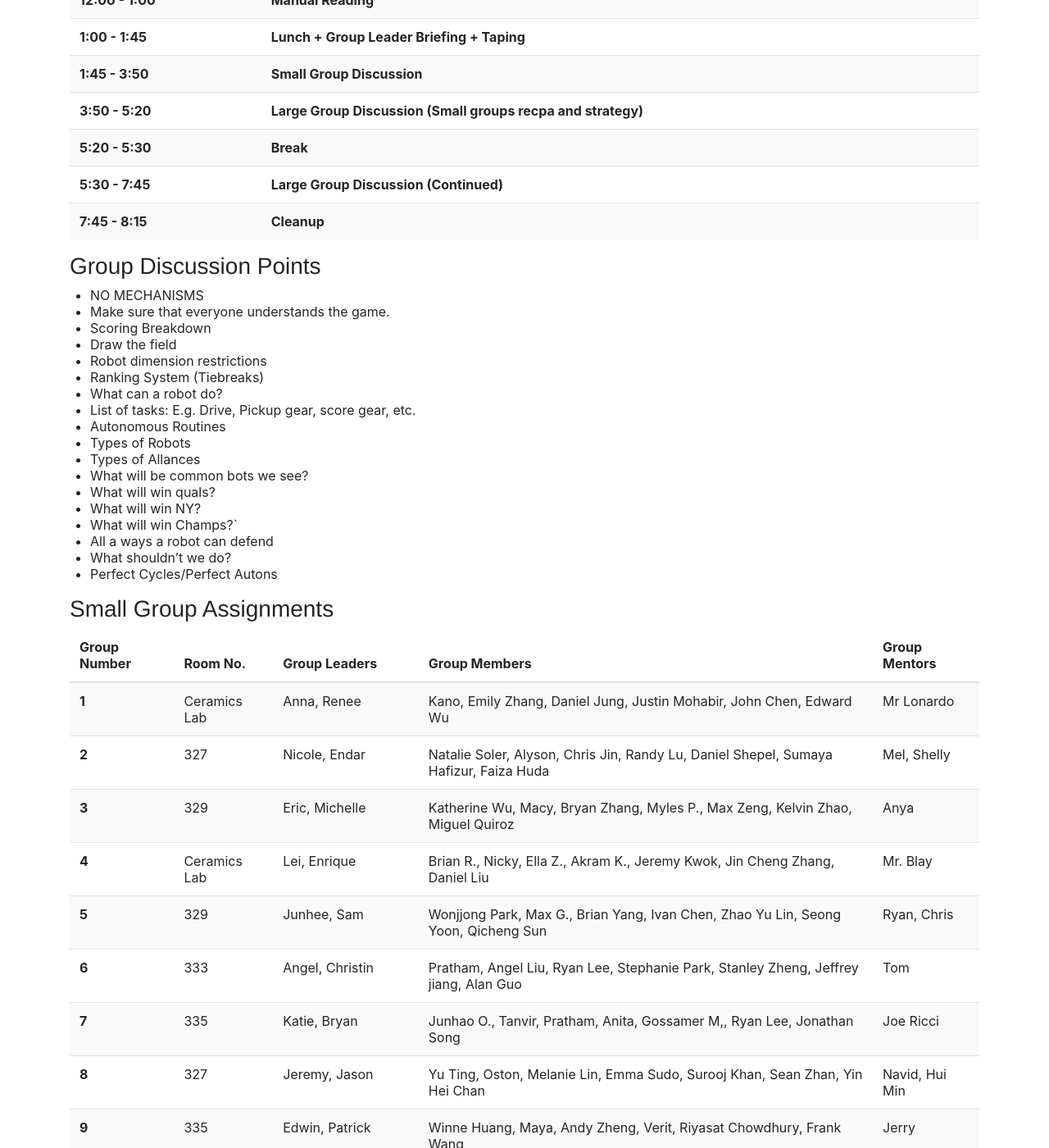
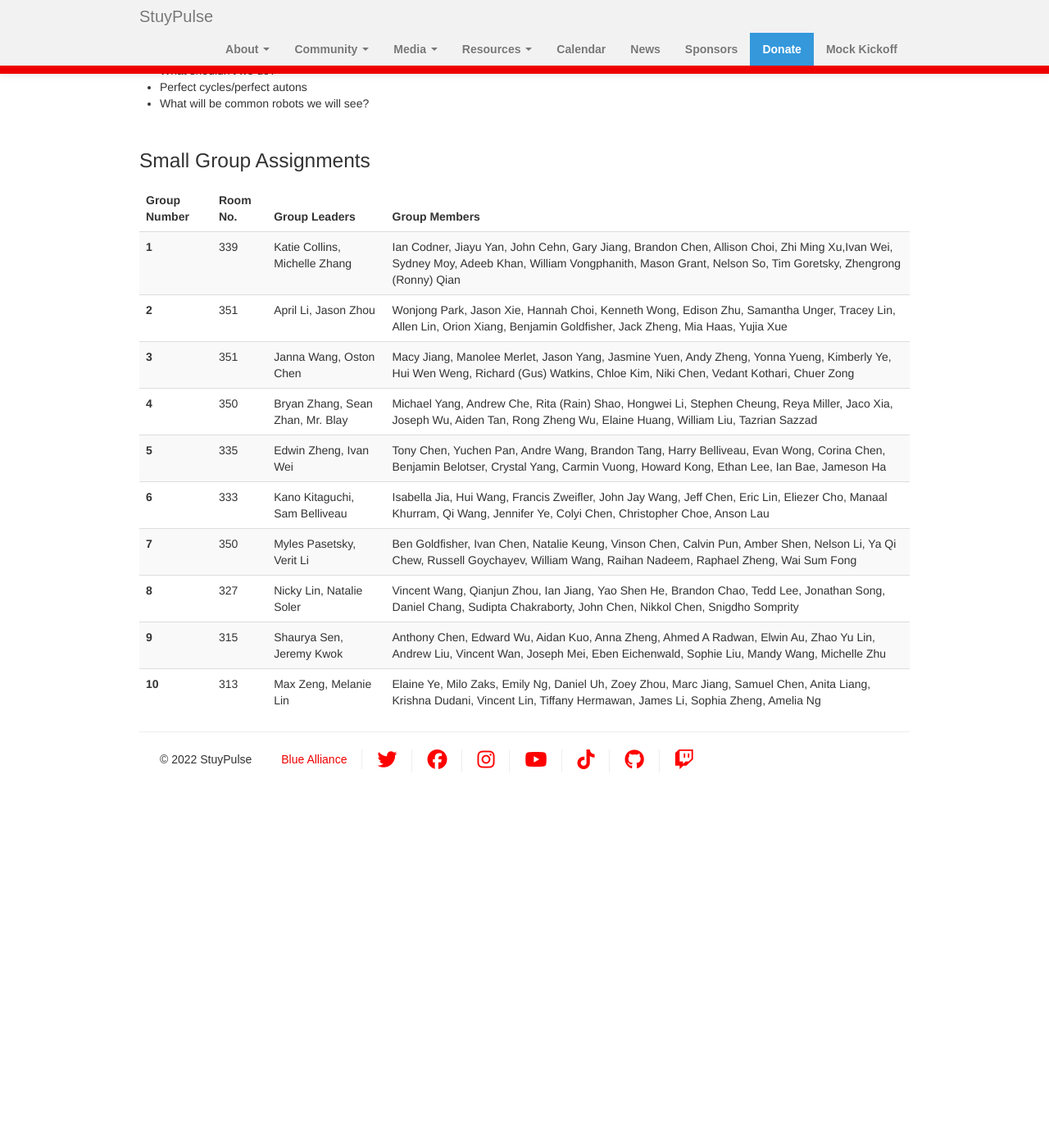
Before and after one commit to StuyPulse/team694.github.io, a Jekyll site: the page built from kickoff/index.md, in a window 1280 px wide and 1400 px high, scrolled down 861 px. Shown: the whole window at 82% size. Built offline with Jekyll 4.4.1, drawn with Linux system fonts in a browser that asks for light colours; nearby versions of some CDN libraries; after the commit the page ends 1843 px from its top, so only the background shows below that; some of the changed text lies outside the part shown.

Commit message:
Add temporary tab for mock kickoff (#282)
* Add Kickoff tab and readjust size of navbar container

* Add /kickoff/ href to navbar

* Add information about mock game and update groups

* Update groups

* Revert css change

* Remove Contact tab to fit Mock Kickoff tab in navbar

* Correct room numbers

* Update room numbers

* Update groups (hopefully for the last time please)

```diff
--- a/_includes/navbar.html
+++ b/_includes/navbar.html
@@ -46,9 +46,9 @@
                             <li{% if page.url == '/calendar/' %} class="active"{% endif %}><a href="/calendar/">Calendar </a></li>
                             <li{% if page.url contains '/blog/' %} class="active"{% endif %}><a href="/blog/">News </a></li>
                             <!-- <li{% if page.url == '/contact/' %} class="active"{% endif %}><a href="/contact/">Contact</a></li> -->
-                            <li{% if page.url == '/contact/' %} class="active"{% endif %}><a href="/contact/">Contact Us </a></li>
                             <li{% if page.url == '/sponsors/' %} class="active"{% endif %}><a href="/sponsors/">Sponsors </a></li>
                             <li id="donate"><a href="/donate/" >Donate</a></li>
+                            <li><a href="/kickoff/">Mock Kickoff</a></li>
                         </ul>
                     </div><!--/.nav-collapse -->
                 </div>
--- a/kickoff/index.md
+++ b/kickoff/index.md
@@ -1,33 +1,25 @@
 ---
 layout: page
-title: 2020 Kickoff Information
+title: 2022 Mock Kickoff Information
+description: Dedicated page for Kickoff information
 ---
-<link rel="stylesheet" href="https://stackpath.bootstrapcdn.com/bootstrap/4.3.1/css/bootstrap.min.css" integrity="sha384-ggOyR0iXCbMQv3Xipma34MD+dH/1fQ784/j6cY/iJTQUOhcWr7x9JvoRxT2MZw1T" crossorigin="anonymous">
-<script src="https://code.jquery.com/jquery-3.3.1.slim.min.js" integrity="sha384-q8i/X+965DzO0rT7abK41JStQIAqVgRVzpbzo5smXKp4YfRvH+8abtTE1Pi6jizo" crossorigin="anonymous"></script>
-<script src="https://cdnjs.cloudflare.com/ajax/libs/popper.js/1.14.7/umd/popper.min.js" integrity="sha384-UO2eT0CpHqdSJQ6hJty5KVphtPhzWj9WO1clHTMGa3JDZwrnQq4sF86dIHNDz0W1" crossorigin="anonymous"></script>
-<script src="https://stackpath.bootstrapcdn.com/bootstrap/4.3.1/js/bootstrap.min.js" integrity="sha384-JjSmVgyd0p3pXB1rRibZUAYoIIy6OrQ6VrjIEaFf/nJGzIxFDsf4x0xIM+B07jRM" crossorigin="anonymous"></script>
-<link rel="stylesheet" href="https://cdnjs.cloudflare.com/ajax/libs/font-awesome/4.7.0/css/font-awesome.min.css">
 
-## FRC Kickoff 2020
-Resources for StuyPulse on Kickoff
+## 2014 FRC Game: Aerial Assist
 
-## FIRST Downloads
-### Encryption Key:
-R!$E2geTHeR#2020
+### Materials:
+* [Game Animation](https://www.youtube.com/watch?v=f5zWzICG5to)
+* [Game Overview](https://www.firstinspires.org/sites/default/files/uploads/resource_library/frc/game-and-season-info/archive/2014/2014-frc-game-1page.pdf)
+* [Game Manual](https://www.firstinspires.org/sites/default/files/uploads/resource_library/frc/game-and-season-info/archive/2014/2014-game-manual.pdf)
+* [Abridged Game Manual](https://docs.google.com/document/d/1SW20YcCLz49NzhDDDxrBql47XnoDwZIhG_l5dsZ0nZ0/edit)
 
-### Decrypted Versions:
-* [2020 FRC Game Season Manual](/img/2020FRCGameSeasonManual.pdf)
-
-### Videos:
-* [Game Animation](https://www.youtube.com/watch?v=gmiYWTmFRVE)
-* [2020 Field Tour Video: Shield Generator](https://www.youtube.com/watch?v=YSPIPEJVZAw)
-* [2020 Field Tour Video: Power Port](https://www.youtube.com/watch?v=yl3Goq5VsyQ)
-* [2020 Field Tour Video: Loading Bay](https://www.youtube.com/watch?v=41UgChIeSQw)
-* [2020 Field Tour Video: Rockwell](https://www.youtube.com/watch?v=WH0H8fHIP6I)
-* [2020 Field Tour Video: Alliance Station](https://www.youtube.com/watch?v=Yky0AQUACVQA)
+&nbsp;
 
 ### Schedule:
 <table class="table table-striped">
+  <colgroup>
+    <col span="1" style="width:30%">
+    <col span="1" style="width:70%">
+  </colgroup>
   <thead>
     <tr>
       <th scope="col"> Time </th>
@@ -36,43 +28,21 @@
   </thead>
   <tbody>
   <tr>
-    <th scope="row"> 9:00 - 10:00 </th>
-    <th scope="row"> Setup </th>
+    <th scope="row" style=""> 3:55 - 4:05  </th>
+    <th scope="row"> Start, Breakoff into Groups </th>
   </tr>
   <tr>
-    <th scope="row"> 10:00 - 12:00 </th>
-    <th scope="row"> Kickoff Broadcast </th>
-  </tr>
-  <tr>
-    <th scope="row"> 12:00 - 1:00 </th>
-    <th scope="row"> Manual Reading </th>
-  </tr>
-  <tr>
-    <th scope="row"> 1:00 - 1:45 </th>
-    <th scope="row"> Lunch + Group Leader Briefing + Taping </th>
-  </tr>
-  <tr>
-    <th scope="row"> 1:45 - 3:50 </th>
+    <th scope="row"> 4:05 - 5:00 </th>
     <th scope="row"> Small Group Discussion </th>
   </tr>
   <tr>
-    <th scope="row"> 3:50 - 5:20 </th>
-    <th scope="row"> Large Group Discussion (Small groups recpa and strategy) </th>
-  </tr>
-  <tr>
-    <th scope="row"> 5:20 - 5:30 </th>
-    <th scope="row"> Break </th>
-  </tr>
-  <tr>
-    <th scope="row"> 5:30 - 7:45 </th>
-    <th scope="row"> Large Group Discussion (Continued) </th>
-  </tr>
-  <tr>
-    <th scope="row"> 7:45 - 8:15 </th>
-    <th scope="row"> Cleanup </th>
+    <th scope="row"> 5:00 - 6:00 </th>
+    <th scope="row"> Big Group Discussion</th>
   </tr>
   </tbody>
 </table>
+
+&nbsp;
 
 ### Group Discussion Points
 * NO MECHANISMS
@@ -86,13 +56,15 @@
 * Autonomous Routines
 * Types of Robots
 * Types of Allances
-* What will be common bots we see?
 * What will win quals?
-* What will win NY?
+* What will win a regional?
 * What will win Champs?`
 * All a ways a robot can defend
 * What shouldn't we do?
-* Perfect Cycles/Perfect Autons
+* Perfect cycles/perfect autons
+* What will be common robots we will see?
+
+&nbsp;
 
 ### Small Group Assignments
 
@@ -103,90 +75,68 @@
       <th scope="col"> Room No. </th>
       <th scope="col"> Group Leaders </th>
       <th scope="col"> Group Members </th>
-      <th scope="col"> Group Mentors </th>
     </tr>
   </thead>
   <tbody>
   <tr>
     <th scope="row"> 1 </th>
-    <td> Ceramics Lab </td>
-    <td> Anna, Renee </td>
-    <td> Kano, Emily Zhang, Daniel Jung, Justin Mohabir, John Chen, Edward Wu </td>
-    <td> Mr Lonardo </td>
+    <td> 339 </td>
+    <td> Katie Collins, Michelle Zhang </td>
+    <td> Ian Codner, Jiayu Yan, John Cehn, Gary Jiang, Brandon Chen, Allison Choi, Zhi Ming Xu,Ivan Wei, Sydney Moy, Adeeb Khan, William Vongphanith, Mason Grant,  Nelson So, Tim   Goretsky, Zhengrong (Ronny) Qian </td>
   </tr>
   <tr>
     <th scope="row"> 2 </th>
-    <td> 327 </td>
-    <td> Nicole, Endar </td>
-    <td> Natalie Soler, Alyson, Chris Jin, Randy Lu, Daniel Shepel, Sumaya Hafizur, Faiza Huda </td>
-    <td> Mel, Shelly </td>
+    <td> 351 </td>
+    <td> April Li, Jason Zhou </td>
+    <td> Wonjong Park, Jason Xie, Hannah Choi, Kenneth Wong, Edison Zhu, Samantha Unger, Tracey Lin, Allen Lin, Orion Xiang, Benjamin Goldfisher, Jack Zheng, Mia Haas, Yujia Xue </td>
   </tr>
   <tr>
     <th scope="row"> 3 </th>
-    <td> 329 </td>
-    <td> Eric, Michelle </td>
-    <td> Katherine Wu, Macy, Bryan Zhang, Myles P., Max Zeng, Kelvin Zhao,  Miguel Quiroz </td>
-    <td> Anya </td>
+    <td> 351 </td>
+    <td> Janna Wang, Oston Chen </td>
+    <td> Macy Jiang, Manolee Merlet, Jason Yang, Jasmine Yuen, Andy Zheng, Yonna Yueng, Kimberly Ye, Hui Wen Weng, Richard (Gus) Watkins, Chloe Kim, Niki Chen, Vedant Kothari, Chuer Zong </td>
   </tr>
   <tr>
     <th scope="row"> 4 </th>
-    <td> Ceramics Lab </td>
-    <td> Lei, Enrique </td>
-    <td> Brian R., Nicky, Ella Z., Akram K., Jeremy Kwok, Jin Cheng Zhang, Daniel Liu </td>
-    <td> Mr. Blay </td>
+    <td> 350 </td>
+    <td> Bryan Zhang, Sean Zhan, Mr. Blay </td>
+    <td> Michael Yang, Andrew Che, Rita (Rain) Shao, Hongwei Li, Stephen Cheung, Reya Miller, Jaco Xia, Joseph Wu, Aiden Tan, Rong Zheng Wu, Elaine Huang, William Liu, Tazrian Sazzad </td>
   </tr>
   <tr>
     <th scope="row"> 5 </th>
-    <td> 329 </td>
-    <td> Junhee, Sam </td>
-    <td> Wonjjong Park, Max G., Brian Yang, Ivan Chen, Zhao Yu Lin, Seong Yoon, Qicheng Sun </td>
-    <td> Ryan, Chris </td>
+    <td> 335 </td>
+    <td> Edwin Zheng, Ivan Wei </td>
+    <td> Tony Chen, Yuchen Pan, Andre Wang, Brandon Tang, Harry Belliveau, Evan Wong, Corina Chen, Benjamin Belotser, Crystal Yang, Carmin Vuong, Howard Kong, Ethan Lee, Ian Bae, Jameson Ha </td>
   </tr>
   <tr>
     <th scope="row"> 6 </th>
     <td> 333 </td>
-    <td> Angel, Christin </td>
-    <td> Pratham, Angel Liu, Ryan Lee, Stephanie Park, Stanley Zheng, Jeffrey jiang, Alan Guo </td>
-    <td> Tom </td>
+    <td> Kano Kitaguchi, Sam Belliveau </td>
+    <td> Isabella Jia, Hui Wang, Francis Zweifler, John Jay Wang, Jeff Chen, Eric Lin, Eliezer Cho, Manaal Khurram, Qi Wang, Jennifer Ye, Colyi Chen, Christopher Choe, Anson Lau </td>
   </tr>
   <tr>
     <th scope="row"> 7 </th>
-    <td> 335 </td>
-    <td> Katie, Bryan </td>
-    <td> Junhao O., Tanvir, Pratham, Anita, Gossamer M,, Ryan Lee, Jonathan Song </td>
-    <td> Joe Ricci </td>
+    <td> 350 </td>
+    <td> Myles Pasetsky, Verit Li </td>
+    <td> Ben Goldfisher, Ivan Chen, Natalie Keung, Vinson Chen, Calvin Pun, Amber Shen, Nelson Li, Ya Qi Chew, Russell Goychayev, William Wang, Raihan Nadeem, Raphael Zheng, Wai Sum Fong </td>
   </tr>
   <tr>
     <th scope="row"> 8 </th>
     <td> 327 </td>
-    <td> Jeremy, Jason </td>
-    <td> Yu Ting, Oston, Melanie Lin, Emma Sudo, Surooj Khan, Sean Zhan, Yin Hei Chan </td>
-    <td> Navid, Hui Min </td>
+    <td> Nicky Lin, Natalie Soler </td>
+    <td> Vincent Wang, Qianjun Zhou, Ian Jiang, Yao Shen He, Brandon Chao, Tedd Lee, Jonathan Song, Daniel Chang, Sudipta Chakraborty, John Chen, Nikkol Chen, Snigdho Somprity </td>
   </tr>
   <tr>
     <th scope="row"> 9 </th>
-    <td> 335 </td>
-    <td> Edwin, Patrick  </td>
-    <td> Winne Huang, Maya, Andy Zheng, Verit, Riyasat Chowdhury, Frank Wang </td>
-    <td> Jerry </td>
+    <td> 315 </td>
+    <td> Shaurya Sen, Jeremy Kwok  </td>
+    <td> Anthony Chen, Edward Wu, Aidan Kuo, Anna Zheng, Ahmed A Radwan, Elwin Au, Zhao Yu Lin, Andrew Liu, Vincent Wan, Joseph Mei, Eben Eichenwald, Sophie Liu, Mandy Wang, Michelle Zhu </td>
   </tr>
   <tr>
     <th scope="row"> 10 </th>
-    <td> 335 </td>
-    <td> Brianna, Winston  </td>
-    <td> Seonga, Junhao S., Jason Z., Ayan, Steven Shi, Michael Yang </td>
-    <td> Yi Lin </td>
+    <td> 313 </td>
+    <td> Max Zeng, Melanie Lin </td>
+    <td> Elaine Ye, Milo Zaks, Emily Ng, Daniel Uh, Zoey Zhou, Marc Jiang, Samuel Chen, Anita Liang, Krishna Dudani, Vincent Lin, Tiffany Hermawan, James Li, Sophia Zheng, Amelia Ng  </td>
   </tr>
-  <tr>
-    <th scope="row"> 11 </th>
-    <td> 339 </td>
-    <td> Alan L., Qiong (Joseph)  </td>
-    <td> Victor, Janna, Junhao O., Vansh, Yuk Kwan Lau, Rorie Taylor, Justin Zou </td>
-  <td> Piotr, Colin </td>
-  <tr>
-    <th scope="row"> 12 </th>
-    <td> 333 </td>
-    <td> Tahsin, Coby  </td>
-    <td> Sabrina, Jia Yang, Perry, Oliver, Anjini Katari, Vincent Wang </td>
-    <td> Jeanne, Chris </td>
-  </tr>
+  </tbody>
+</table>
```
